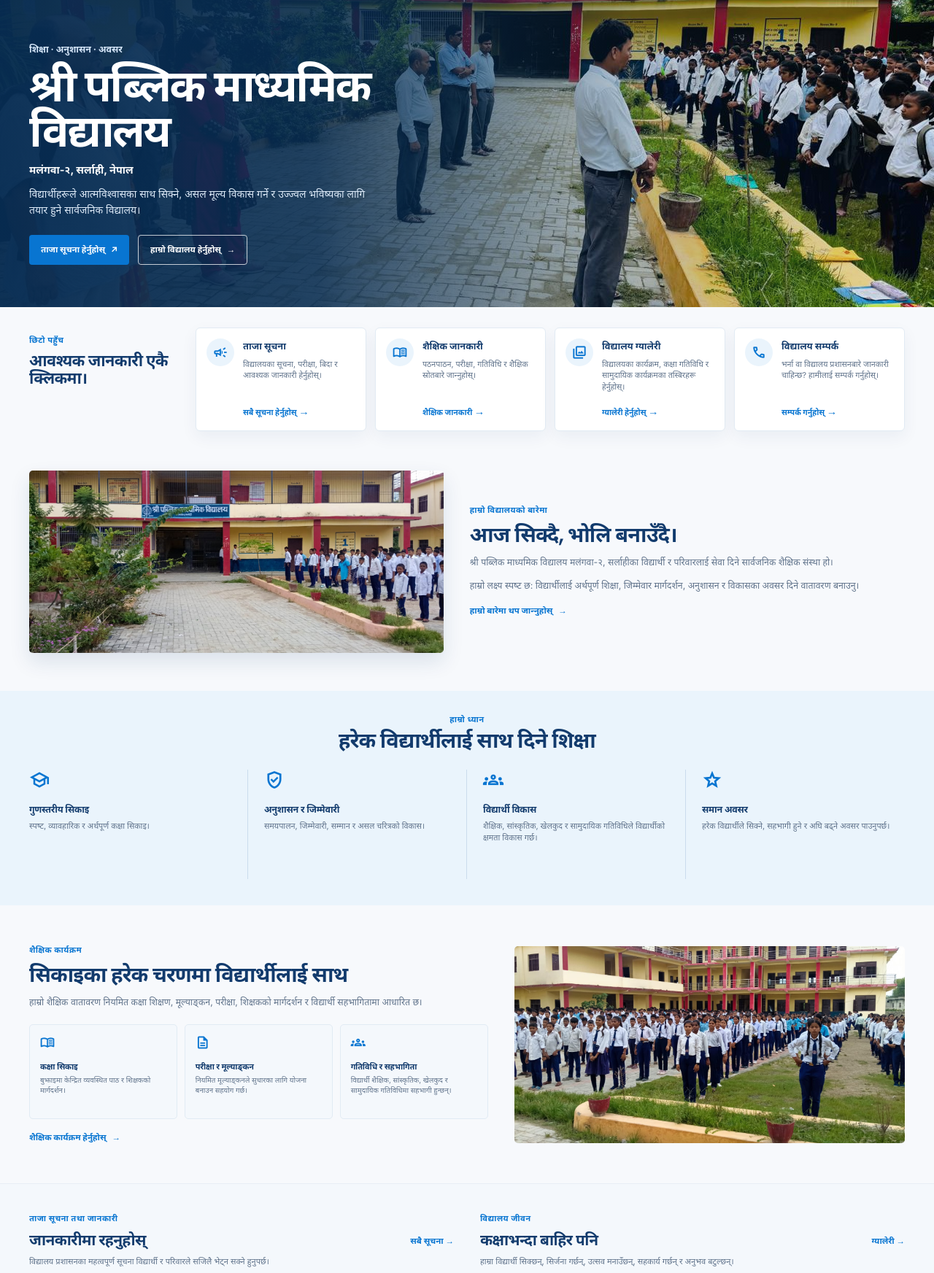
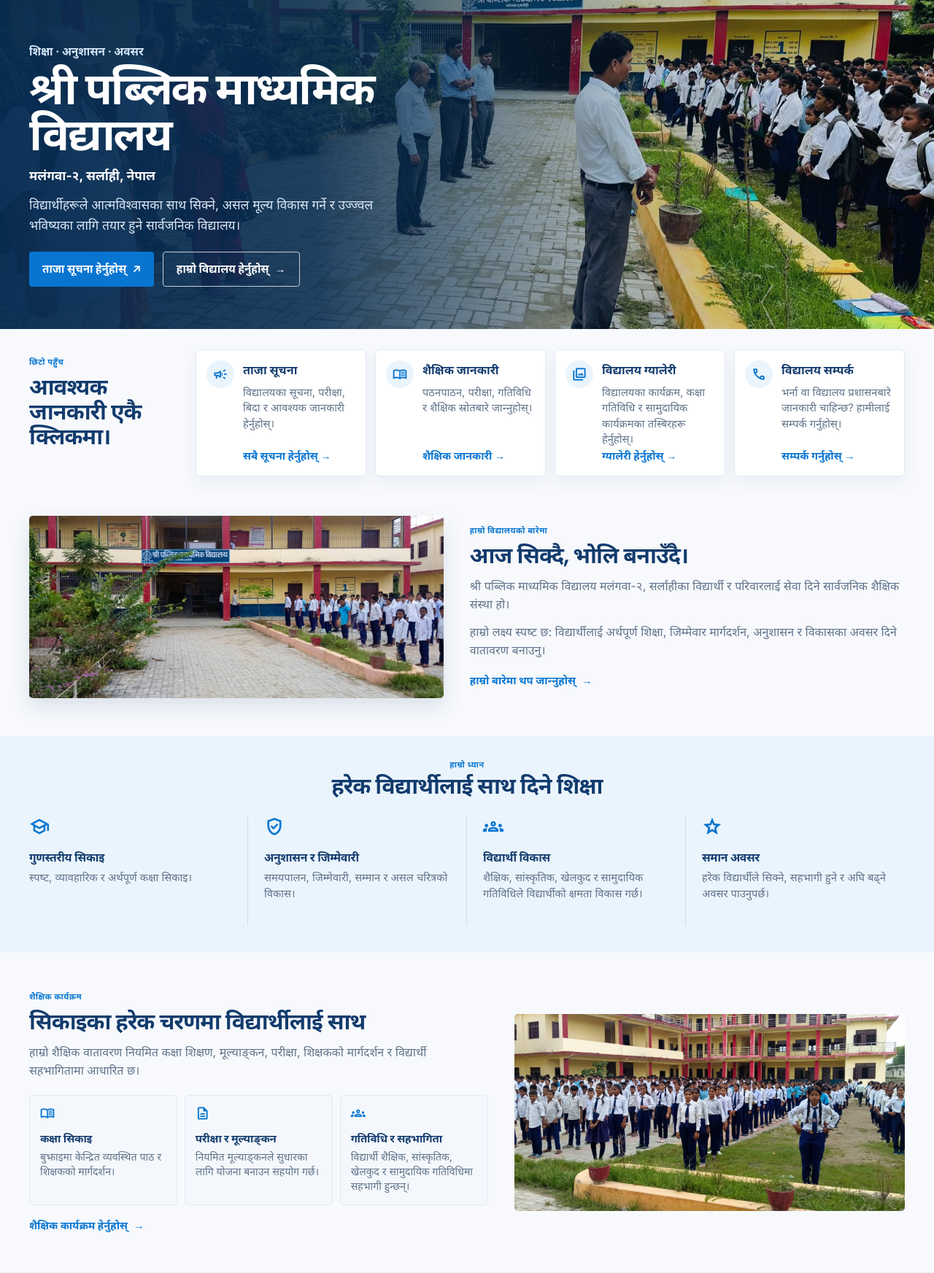
Before and after one commit to npg675/Public-School-Malangwa, a PHP site: page / in a window 1280 px wide. Shown: the part 139-1884 px from the top of the page at 73% size. Run offline with PHP 8.4, Linux system fonts and the light colour scheme; data comes from the database, SQL or seed files in the repository; data that the repository does not hold is empty; some libraries are stand-ins or nearby versions; some web fonts are replaced.

Commit message:
fix: improve homepage typography and hero title

```diff
--- a/assets/css/style.css
+++ b/assets/css/style.css
@@ -1269,3 +1269,43 @@ body { background: #f7f9fc; }
   .header-cta { display: none; }
   .main-nav-bar { display: none; }
 }
+
+.home-hero-copy { width: min(100%, 620px); }
+.home-kicker { font-size: clamp(.85rem, .78rem + .22vw, 1rem); }
+.home-hero h1 { max-width: 640px; font-size: clamp(2.7rem, 4.8vw, 4.6rem); }
+.home-hero-location { font-size: clamp(.98rem, .85rem + .3vw, 1.15rem); }
+.home-hero-description { max-width: 520px; font-size: clamp(.95rem, .82rem + .35vw, 1.08rem); line-height: 1.6; }
+.home-button { min-height: 44px; padding: 11px 18px; font-size: clamp(.82rem, .75rem + .24vw, .95rem); }
+.home-section-intro h2,
+.home-section-heading h2,
+.home-about-copy h2,
+.home-academics-copy h2,
+.home-contact-copy h2,
+.home-section-intro-left h2 { font-size: clamp(1.45rem, 1.1rem + 1vw, 2rem); }
+.home-quick-copy strong { font-size: clamp(.95rem, .85rem + .2vw, 1.05rem); }
+.home-quick-copy > span { font-size: clamp(.84rem, .76rem + .2vw, .95rem); }
+.home-quick-copy em { font-size: clamp(.84rem, .76rem + .2vw, .92rem); }
+.home-about-copy p:not(.home-overline),
+.home-academics-copy > p:not(.home-overline),
+.home-contact-copy > p:not(.home-overline):not(.home-contact-np) { font-size: clamp(.9rem, .8rem + .3vw, 1rem); }
+.home-text-link, .home-arrow-link { font-size: clamp(.84rem, .76rem + .2vw, .95rem); }
+.home-focus-item h3 { font-size: clamp(.92rem, .82rem + .2vw, 1.02rem); }
+.home-focus-item p { font-size: clamp(.84rem, .76rem + .2vw, .94rem); }
+.home-academic-cards h3 { font-size: clamp(.86rem, .78rem + .2vw, .96rem); }
+.home-academic-cards p { font-size: clamp(.8rem, .72rem + .2vw, .9rem); }
+.home-section-heading h2 { font-size: clamp(1.4rem, 1.15rem + .6vw, 1.8rem); }
+.home-muted { font-size: clamp(.84rem, .76rem + .2vw, .94rem); }
+.home-notice-date { font-size: clamp(.76rem, .7rem + .16vw, .86rem); }
+.home-notice-content strong { font-size: clamp(.84rem, .76rem + .2vw, .94rem); }
+.home-notice-content small { font-size: clamp(.76rem, .68rem + .2vw, .86rem); }
+.home-exam-inner h2 { font-size: clamp(1rem, .9rem + .25vw, 1.15rem); }
+.home-exam-inner p:not(.home-overline) { font-size: clamp(.82rem, .74rem + .2vw, .92rem); }
+.home-exam-mark strong { font-size: clamp(.82rem, .74rem + .2vw, .92rem); }
+.home-exam-mark small { font-size: clamp(.72rem, .66rem + .16vw, .82rem); }
+.home-contact-np { font-size: clamp(.86rem, .78rem + .2vw, .96rem); }
+.home-contact-bar strong { font-size: clamp(.9rem, .82rem + .2vw, 1rem); }
+.home-contact-bar p { font-size: clamp(.8rem, .72rem + .2vw, .9rem); }
+
+@media (max-width: 760px) {
+  .home-hero h1 { font-size: clamp(2.35rem, 10vw, 3.3rem); }
+}
--- a/index.php
+++ b/index.php
@@ -15,6 +15,8 @@ $first = function (string $key) use ($sections): ?array {
     return $sections($key)[0] ?? null;
 };
 $hero = $first('hero');
+$heroTitle = trim((string)($hero ? block_val($hero, 'title') : t('Shree Public Secondary School', 'श्री पब्लिक माध्यमिक विद्यालय')));
+$heroTitle = preg_replace('/\s*[—–-]\s*(?:Malangwa[-–—]?2|मलंगवा[-–—]?२)\s*$/u', '', $heroTitle) ?: $heroTitle;
 $intro = $first('intro');
 $commitments = $sections('commitment');
 $galleryAlbums = get_gallery_albums(6);
@@ -49,7 +51,7 @@ $dateLabel = static function (string $date): string {
     <div class="home-shell home-hero-content">
       <div class="home-hero-copy reveal">
         <p class="home-kicker"><?= e(t('Education · Discipline · Opportunity', 'शिक्षा · अनुशासन · अवसर')) ?></p>
-        <h1><?= e($hero ? block_val($hero, 'title') : t('Shree Public Secondary School', 'श्री पब्लिक माध्यमिक विद्यालय')) ?></h1>
+        <h1><?= e($heroTitle) ?></h1>
         <p class="home-hero-location"><?= e(t('Malangwa-2, Sarlahi, Nepal', 'मलंगवा-२, सर्लाही, नेपाल')) ?></p>
         <p class="home-hero-description"><?= e($hero ? block_val($hero, 'body') : t('A supportive public school where students learn with confidence, develop strong values, and prepare for a better future.', 'विद्यार्थीहरूले आत्मविश्वासका साथ सिक्ने, असल मूल्य विकास गर्ने र उज्ज्वल भविष्यका लागि तयार हुने सार्वजनिक विद्यालय।')) ?></p>
         <div class="home-actions">
```
